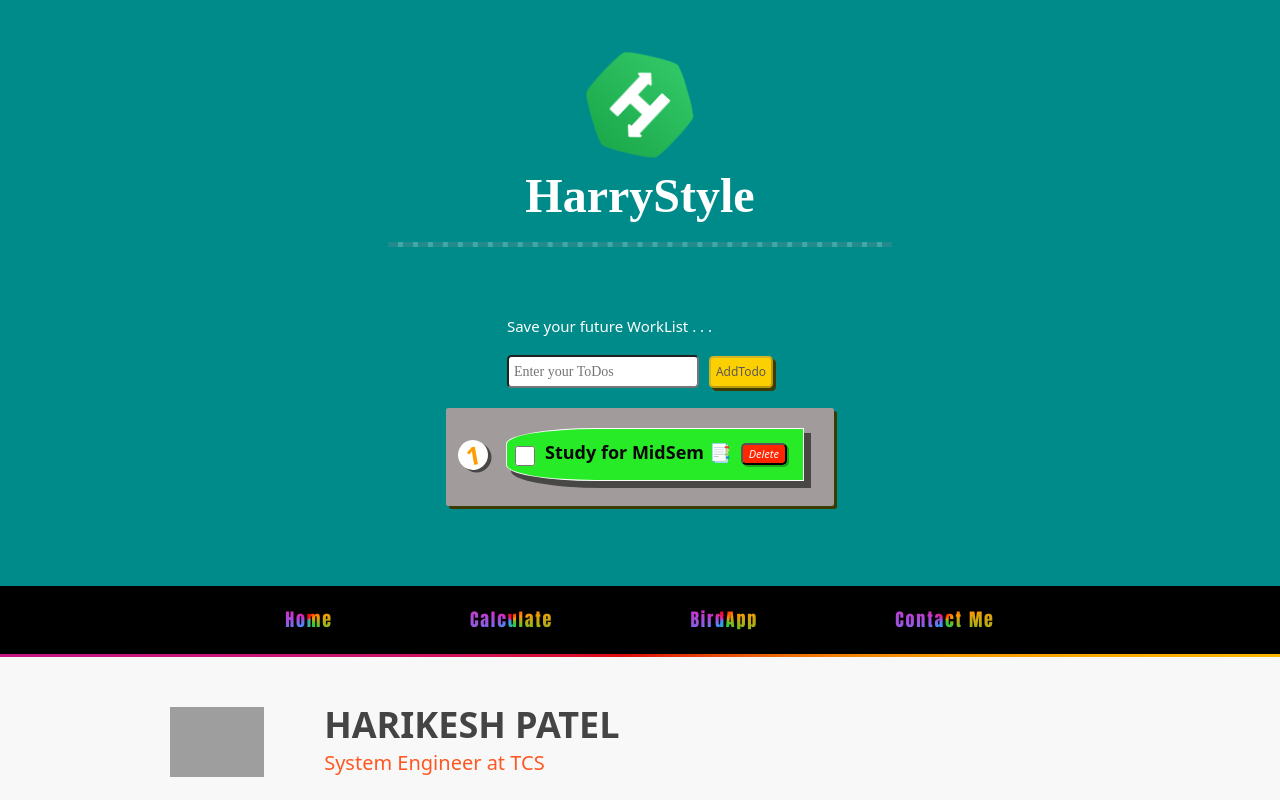
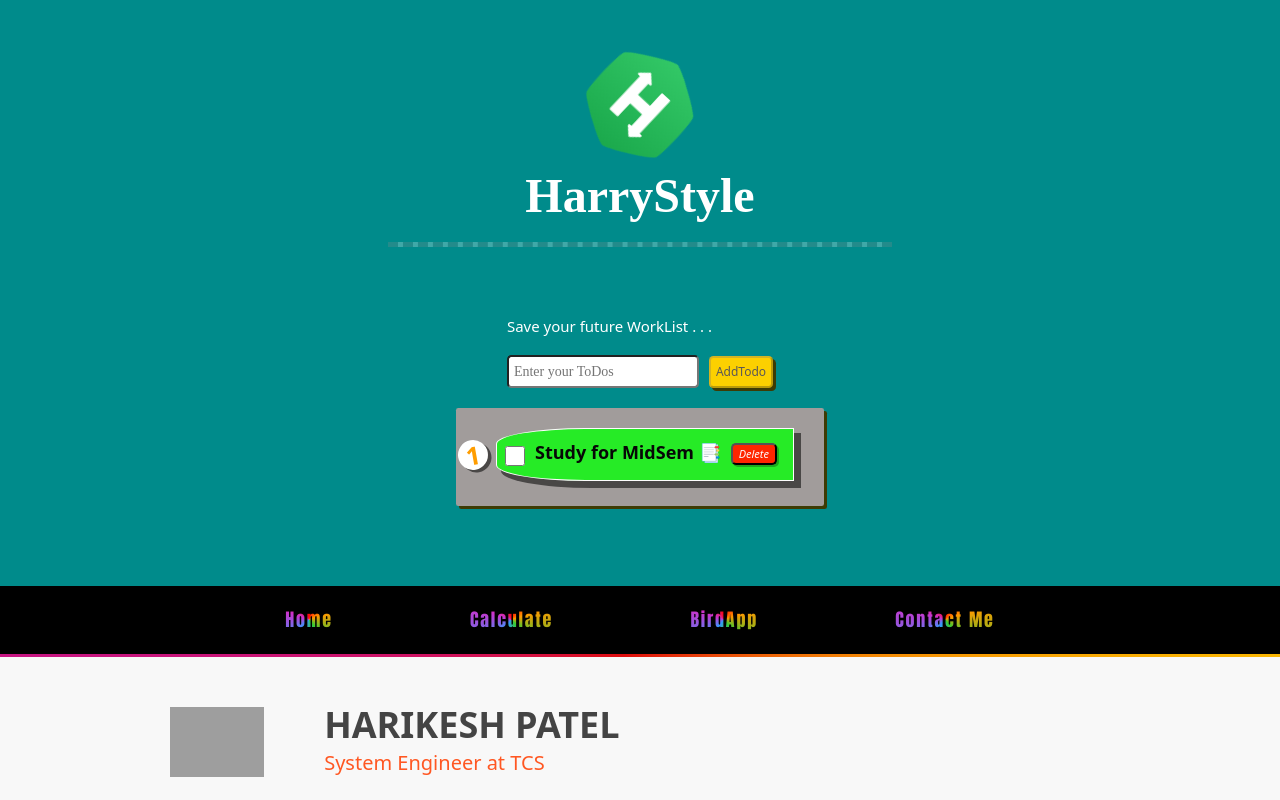
Before and after one commit to kumarharikesh/creative-react-app, a React (Create React App) app: page / in a window 1280 px wide. Shown: the top 800 px of the page. Built offline with nearby package versions, Linux system fonts and the light colour scheme; grey boxes are pictures that could not be loaded.

Commit message:
Update App.css

```diff
--- a/src/components/App.css
+++ b/src/components/App.css
@@ -85,7 +85,7 @@ button.addBtn:not(:disabled) {
 .list li,
 .list ol {
   background: rgb(161, 156, 155);
-  padding-left: 3rem;
+  padding-left: 2rem;
   /* background: #fff; */
 }
 .li {
```
